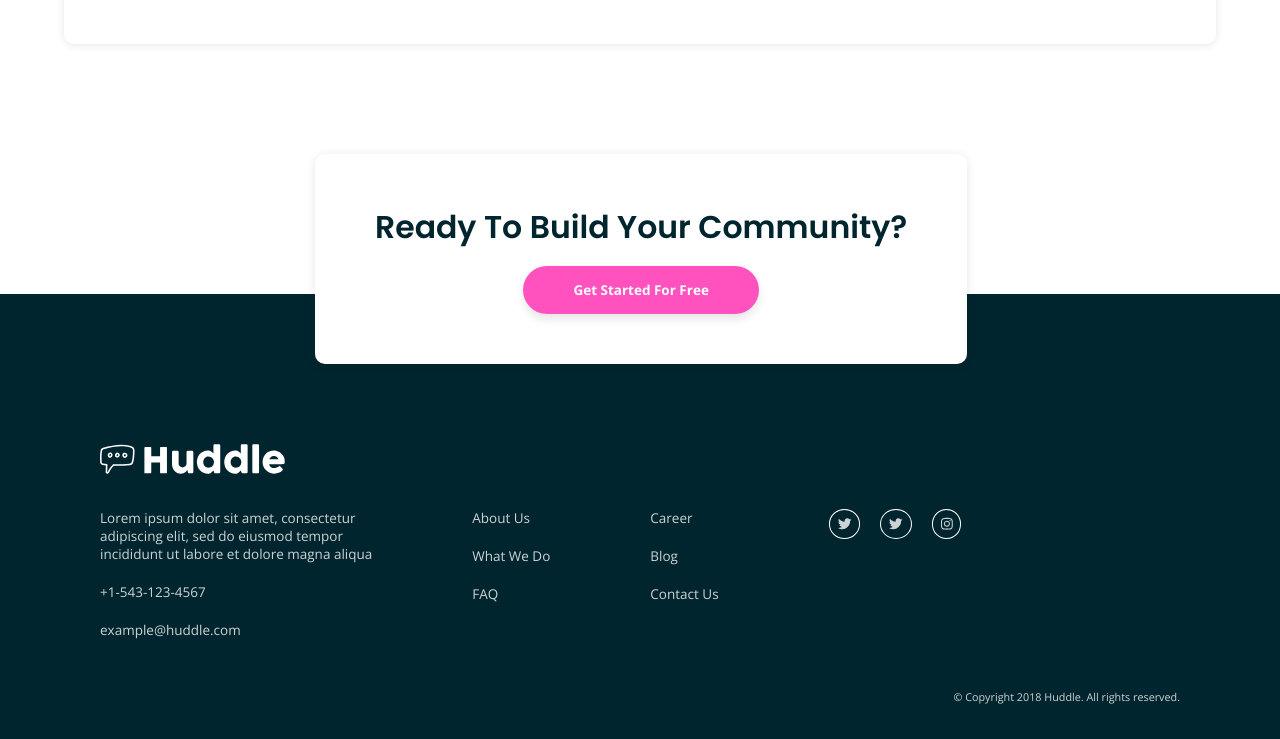
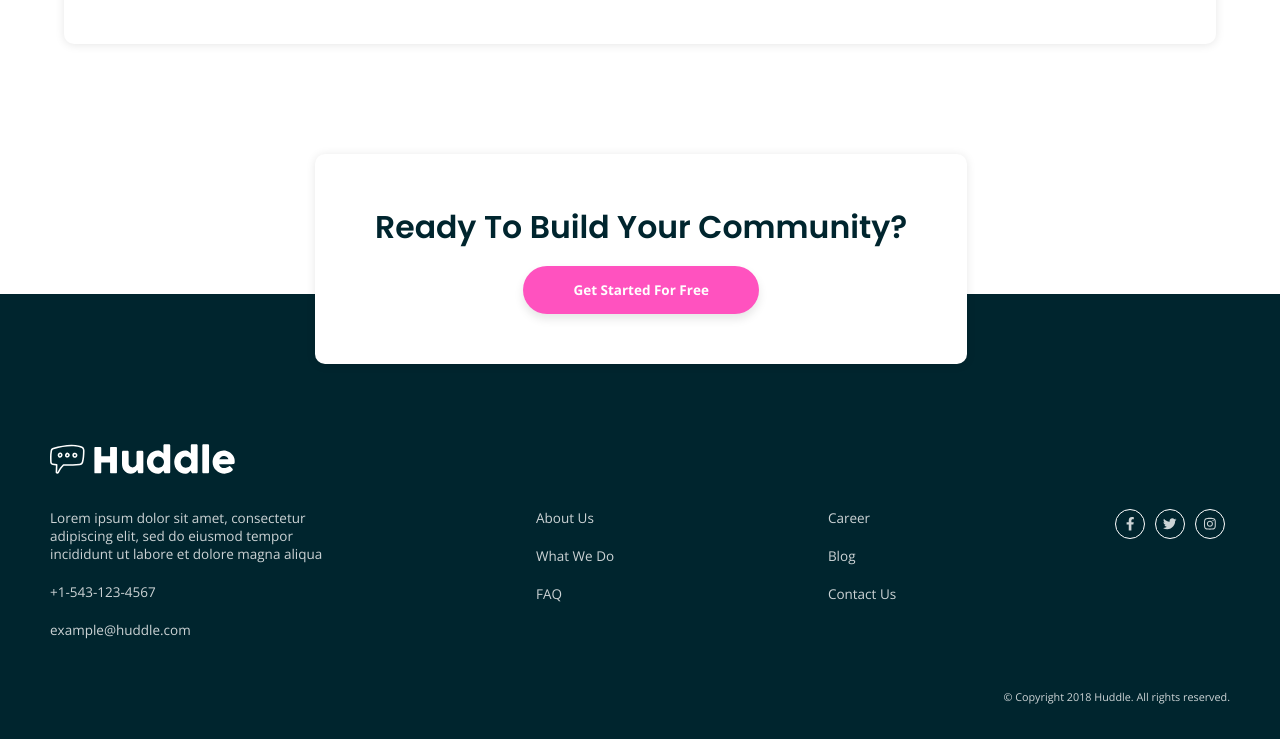
Before and after one commit to ayoelx/huddle-alt, a plain HTML site: page index.html in a window 1280 px wide. Shown: the part 2029-2768 px from the top of the page. Drawn offline with nearby package versions, Linux system fonts and the light colour scheme.

Commit message:
fix mobile UI bug

```diff
--- a/index.html
+++ b/index.html
@@ -107,7 +107,7 @@
         </ul>
 
         <ul class="social-media flex">
-          <li><a href="#"><i class="fab fa-twitter"></i></a></li>
+          <li><a href="#"><i class="fab fa-facebook-f"></i></a></li>
           <li><a href="#"><i class="fab fa-twitter"></i></a></li>
           <li><a href="#"><i class="fab fa-instagram"></i></a></li>
         </ul>
--- a/style.css
+++ b/style.css
@@ -161,26 +161,33 @@ section .container {
 footer {
     color: rgba(255, 255, 255, 0.8);
     background-color: hsl(192, 100%, 9%);
-    padding: 150px 100px 50px;
+    padding: 150px 50px 50px;
 }
 
 footer .container {
-    width: auto;
+    width: 100%;
 }
 
 footer .list {
     align-items: flex-start;
-    justify-content: flex-start;
+    justify-content: space-between;
+    width: 100%;
 }
 
 footer ul {
-    margin: 30px 100px 30px 0;
+    margin: 30px 0 30px 0;
 }
 
 footer ul li {
     list-style: none;
+    white-space: nowrap;
     margin-bottom: 20px;
     font-size: 0.75em;
+    cursor: pointer;
+}
+
+footer ul li:hover {
+    color: #fff;
 }
 
 ul.social-media a {
@@ -193,8 +200,12 @@ ul.social-media a:hover {
 }
 
 .social-media li {
-    margin: 0 10px;
-    padding: 5px 8px;
+    margin: 0 5px;
+    display: flex;
+    justify-content: center;
+    align-items: center;
+    height: 30px;
+    width: 30px;
     border: 1px solid #fff;
     border-radius: 50%;
 }
@@ -208,7 +219,7 @@ footer small {
 
 /* MEDIA QUERIES */
 
-@media only screen and (max-width: 700px) {
+@media only screen and (max-width: 725px) {
     /* ROOT */
 
     h1 {
@@ -236,6 +247,10 @@ footer small {
     }
 
     /* HEADER */
+
+    header {
+        background-image: url(./images/bg-hero-mobile.svg);
+    }
 
     header nav.flex {
         flex-direction: row;
```
